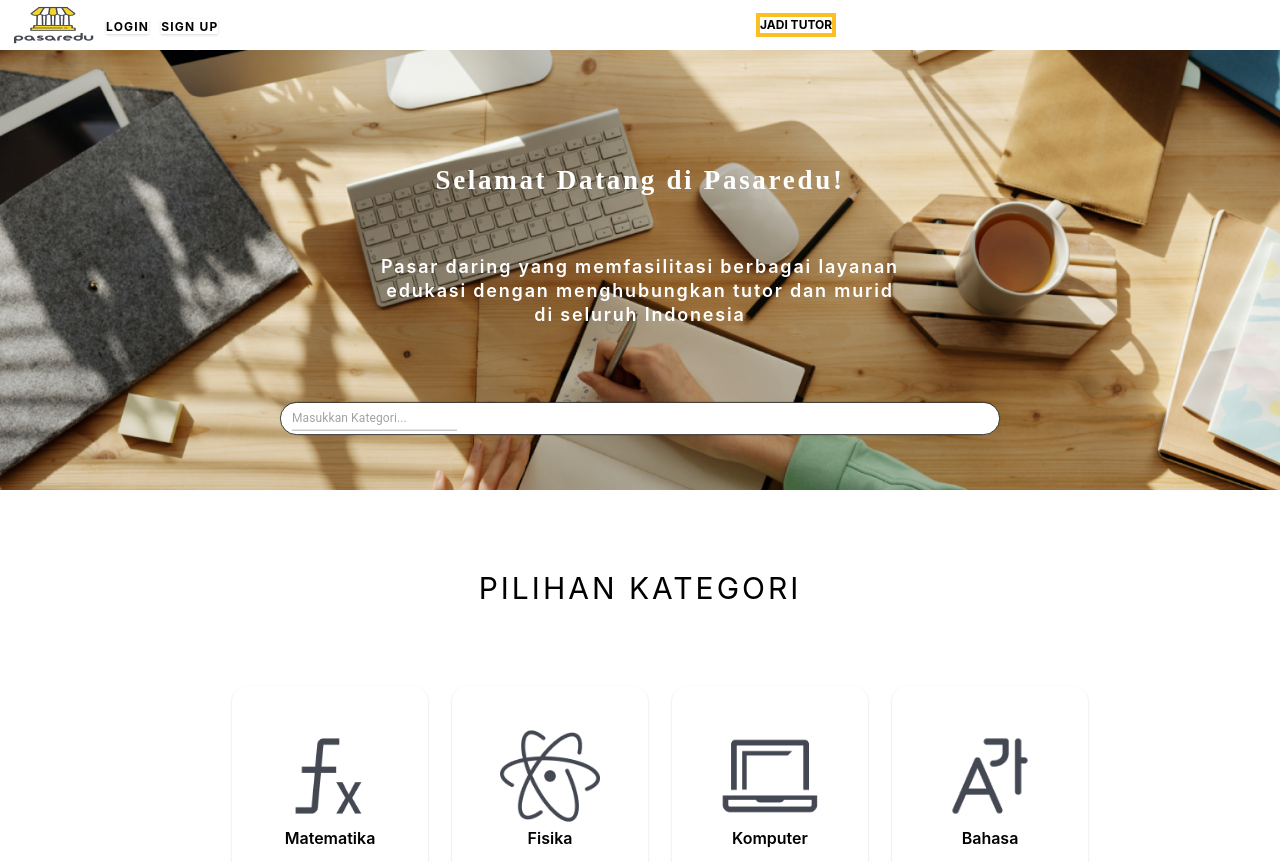
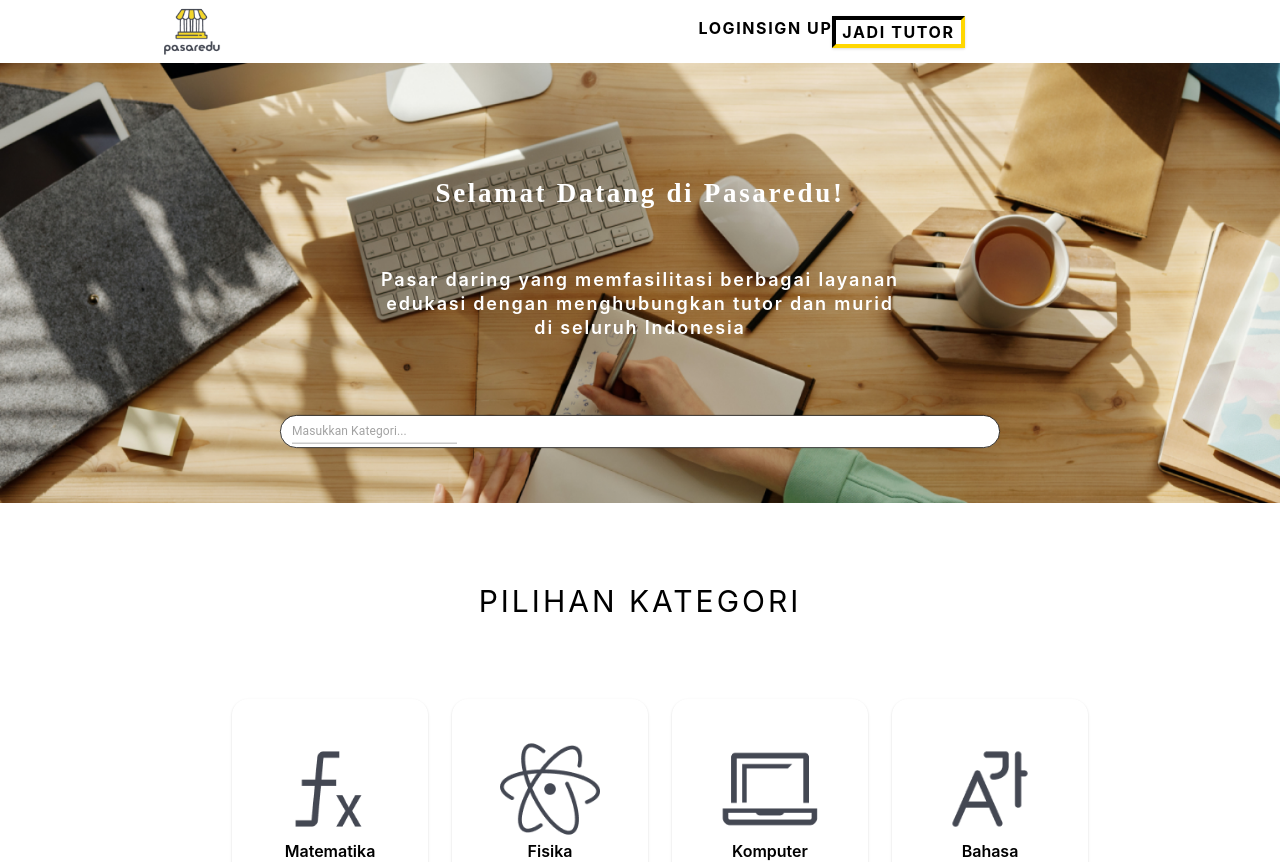
Before and after one commit to thomas-fm/pasaredu, a Next.js app: page / in a window 1280 px wide. Shown: the top 862 px of the page. Built offline with nearby package versions, Linux system fonts and the light colour scheme.

Commit message:
fix navbar but belum 100% responisve navbarnya

```diff
--- a/pages/index.js
+++ b/pages/index.js
@@ -1,11 +1,13 @@
 import {TextField} from '@material-ui/core'
 
-import Navbar from '../src/layout/NavBar'
+import Navbar from '../src/layout/NavBar.js'
 
 export default function Home() {
   return (
     <>
+      <div>
       <Navbar/>
+        <main>
           <div>
             <div className="bg-pasaredu">
               <div className="h-[125px] 2xl:h-full md:h-full 2xl:w-full md:w-full flex flex-col transform scale-75">
@@ -32,7 +34,7 @@ export default function Home() {
                 Pilihan Kategori
             </div>
             <div>
-          <ul className="space-x-3 md:mx-5 md:w-full md:space-x-10 2xl:-mx-5 flex 2xl:space-x-10" style={{justifyContent: "center"}}>
+              <ul className="space-x-4 md:mx-5 md:w-full md:space-x-10 2xl:-mx-5 flex 2xl:space-x-10" style={{justifyContent: "center"}}>
                 <li>
                   <button className="-mx-2 px-3 md:px-10 md:py-10 2xl:px-20 2xl:py-10 border-b-8 shadow border-yellow-400 font-semibold rounded-2xl">
                     <img src="/math.png" className="mx-2 w-[50px] h-[50px] md:w-[100px] md:h-[100px] 2xl:w-[100px] 2xl:h-[100px]"/>
@@ -138,6 +140,8 @@ export default function Home() {
               </div>
             </div>
           </div>
+        </main>
+      </div>
     </>
   )
 }
--- a/pages/register/mentee.js
+++ b/pages/register/mentee.js
@@ -3,6 +3,7 @@ import {useContext, useState} from 'react'
 import {Button, Container, TextField, Icon} from '@material-ui/core'
 import {createMuiTheme, makeStyles, ThemeProvider} from '@material-ui/core/styles'
 import { useRouter } from 'next/router'
+import Navbar from '../../src/layout/NavBar.js'
 
 const GoogleIcon = (props) => {
     return (
@@ -54,6 +55,8 @@ const RegisterMentee = () => {
     function changeValue(e, type) {
     }
     return (
+        <>
+            <Navbar/>
             <Container className="flex justify-center shadow-2xl" style={{background: "white", position: "fixed", top: "50%", left: "50%", flexDirection: "column", alignItems: "center", marginRight: "-50%", transform: "translate(-50%, -50%)"}} maxWidth="sm">
                 <div className="flex flex-row justify-center">
                 <form className="flex-col flex justify-center" noValidate autoComplete="off" style={{marginBottom: "10px"}}>
@@ -135,6 +138,7 @@ const RegisterMentee = () => {
                 </form>
                 </div>
             </Container>
+        </>
     );
 }
 
--- a/src/layout/NavBar.js
+++ b/src/layout/NavBar.js
@@ -1,39 +1,35 @@
 import React from 'react'
 import Head from 'next/head'
 
-const NavBar = () => {
+export default function NavBar(){
     return (
         <>
             <div>
-                <Head>
-                <title>Pasaredu</title>
-                <link rel="icon" href="/pasaredu-logo.png" />
-                </Head>
+                <div className="flex items-center">
+                    <div className="flex items-center w-full 2xl:w-full md:mx-40 2xl:mx-40 ">
+                        <div>
+                            <a href="/">
+                                <img
+                                    src="/pasaredu-logo.png"
+                                    className="w-[45px] h-[45px] md:h-[90px] md:w-[90px] 2xl:h-[90px] 2xl:w-[90px]">
+                                </img>
+                                </a>
+                        </div>
+                    </div>
 
-                <div className="container 2xl:mx-20 md:mx-20 md-w-auto flex items-center border-b-4 border-gray-80">
-                <div className="w-2/12 mx-2 md:w-6/12 2xl:w-8/12 2xl:h-auto flex">
-                    <img
-                    src="/pasaredu-logo.png"
-                    alt="Logo Pasaredu"
-                    className="w-[50px] h-[50px] md:w-[90px] md:h-[90px] 2xl:w-[90px] 2xl:h-[90px]"
-                    ></img>
-                </div>
-                <div className="flex w-6/12 my-2 md:w-3/12 2xl:w-3/12 md:mx-10">
-                    <ul className="space-x-3 flex md:flex 2xl:flex 2xl:space-x-20">
-                    <li><a href="/login" className="mx-6 text-xs 2xl:text-base font-bold tracking-widest uppercase shadow">Login</a></li>
-                    <li><a href="/register/mentee" className="text-xs 2xl:text-base font-bold tracking-widest uppercase shadow">Sign Up</a></li>
-                    </ul>
-                </div>
-
-                <div className="w-4/12 -mx-5 md:mx-20 flex items-center md:w-3/12 2xl:w-1/12 2xl:-mx-10" style={{marginLeft: "10px"}}>
-                    <a href="/register/tutor" className="text-xs 2xl:text-base border-4 border-yellow-400 px-2 font-bold uppercase">
-                    Jadi Tutor
-                    </a>
-                </div>
+                    <div className="flex items-center justify-center 2xl:justify-end" style={{width:"100%"}}>
+                        <div className="flex mx-40 2xl:mx-40">
+                            <ul className="flex space-x-10 2xl:space-x-10">
+                                <li><a href="/login" className="text-xs  md:text-base 2xl:text-base font-bold tracking-widest">LOGIN</a></li>
+                                <li><a href="/register/mentee" className="text-xs md:text-base 2xl:text-base font-bold tracking-widest">SIGN UP</a></li>
+                                <li><button  className="border-4 text-xs md:text-base 2xl:text-base shadow font-bold tracking-widest" style={{borderBottomColor: "gold", borderRightColor: "gold", borderTopColor: "black", borderLeftColor: "black", padding:"0px 6px"}}>
+                                <a href="/register/tutor">JADI TUTOR</a></button> </li>
+                            </ul>
+                        </div>
+                    </div>
                 </div>
             </div>
+
         </>
     )
 }
-
-export default NavBar
```
Also changed, not shown: package.json (+5 -5 lines), 1 other file (tests, documents, lock files or other folders). Lines whose indentation alone changed are shown as unchanged.
